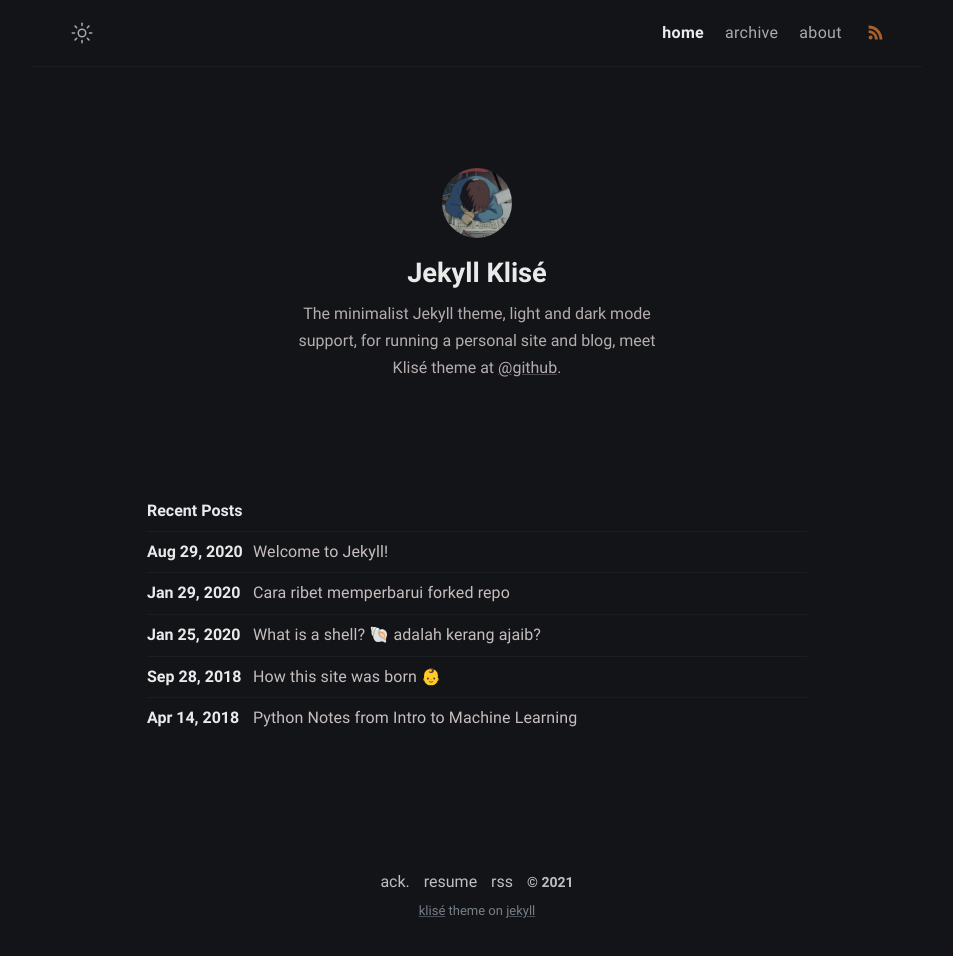
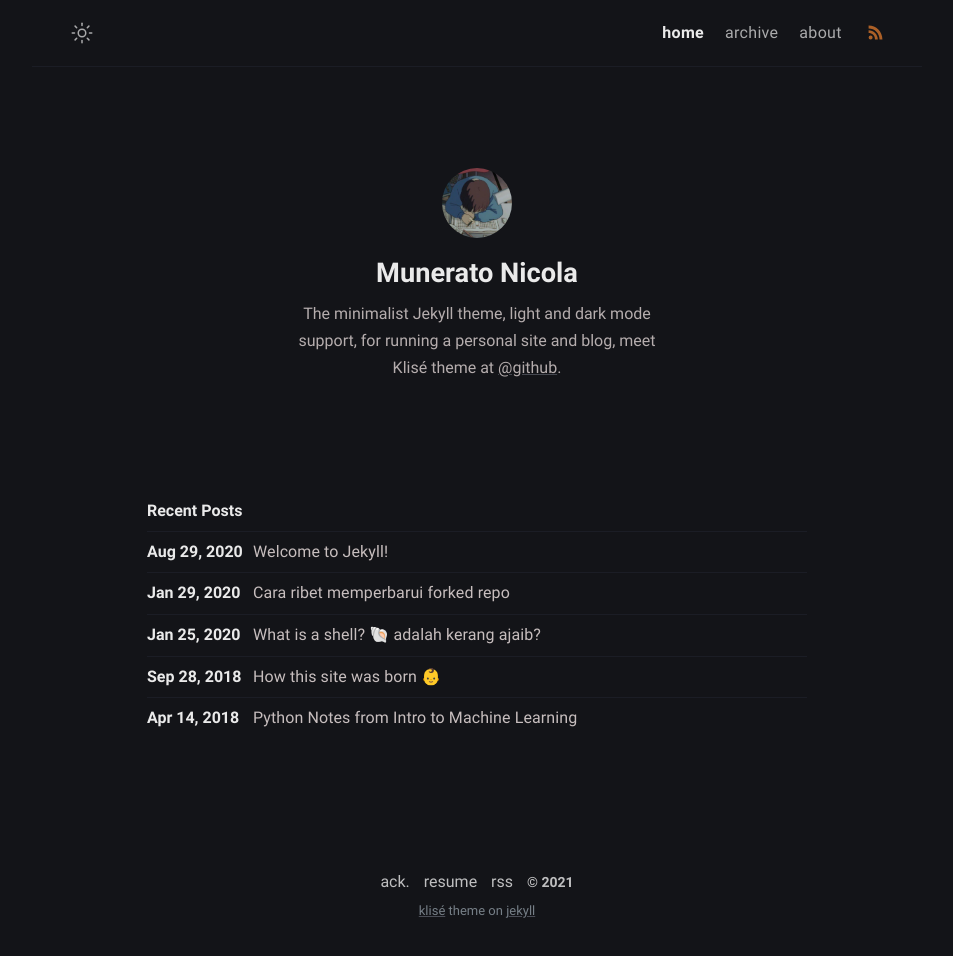
Before and after one commit to stackbit-projects/neat-sloth-99474, a Jekyll site: the page built from index.md, in a window 1280 px wide. Shown: the whole page, without its empty margins (163-1116 px from the left). Built offline with Jekyll 4.4.1, drawn with Linux system fonts in a browser that asks for light colours.

Commit message:
_config.yml: updated name in author

```diff
--- a/_config.yml
+++ b/_config.yml
@@ -9,7 +9,7 @@ image: assets/img/ogp.png
 repo: 'https://github.com/piharpi/jekyll-klise'
 mode: dark
 author:
-  name: Jekyll Klisé
+  name: Munerato Nicola
   bio: >-
     The minimalist Jekyll theme, light and dark mode support, for running a
     personal site and blog,  meet Klisé theme at <a
```
